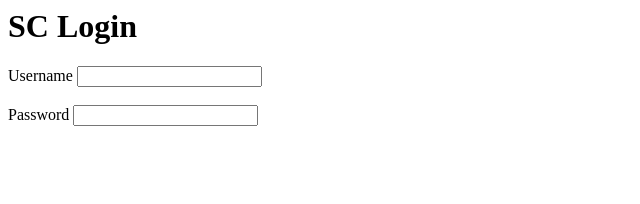
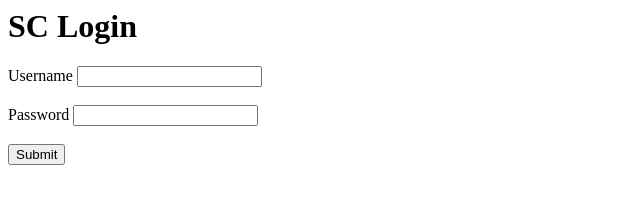
Before and after one commit to Kingfisher5906/Kingfisher5906.github.io, a plain HTML site: page GPA Work/pages/login.html in a window 1280 px wide. Shown: the whole page, without its empty margins (0-640 px from the left). Drawn offline with Linux system fonts and the light colour scheme.

Commit message:
Update login.html

```diff
--- a/GPA Work/pages/login.html
+++ b/GPA Work/pages/login.html
@@ -10,6 +10,8 @@
       <br></br>
       <label for="password">Password</label>
       <input name="password" id="password" type="text" ></input>
+      <br></br>
+      <input type="submit" id="submit"></input>
     </forn>
   </body>
   <script
```
